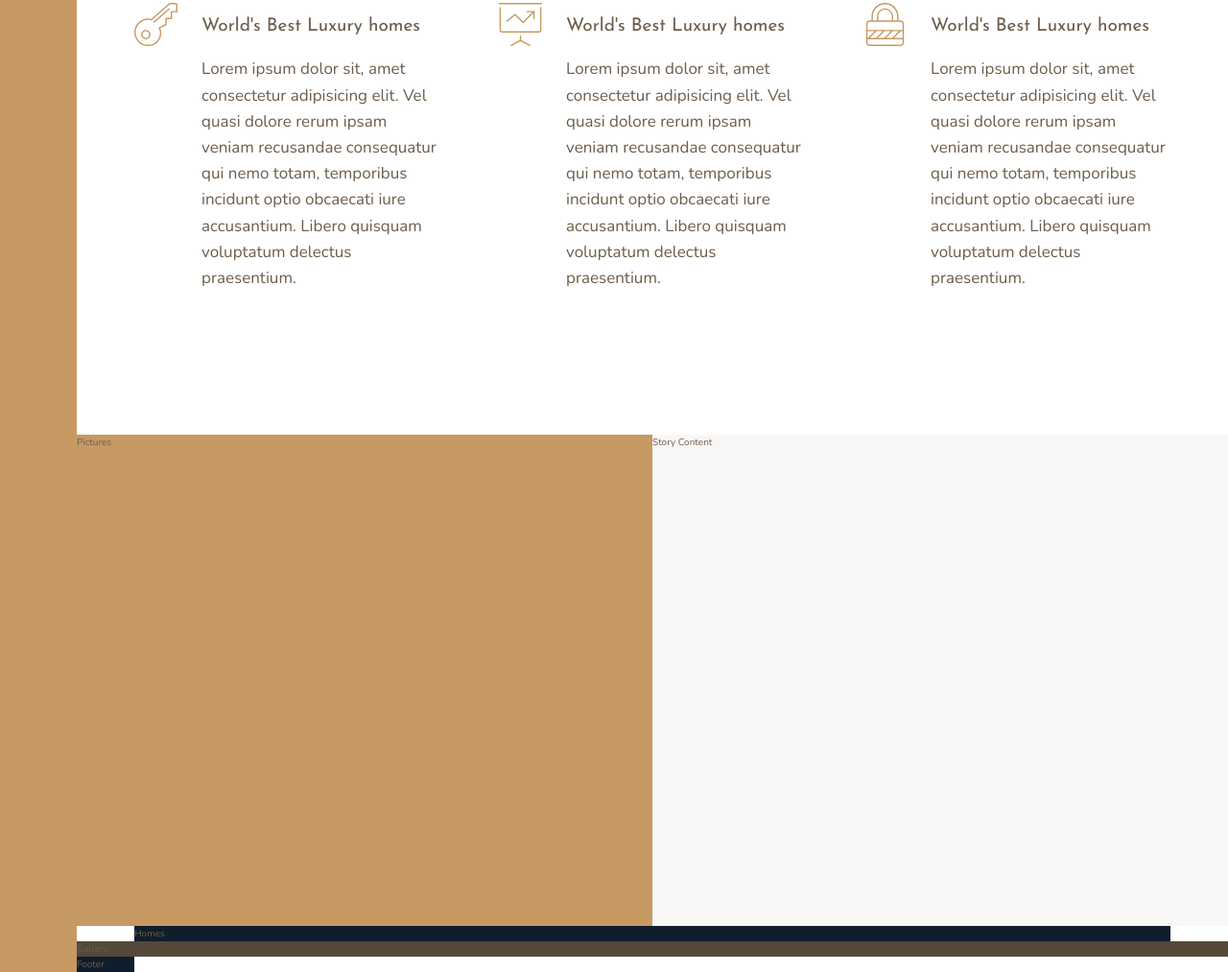
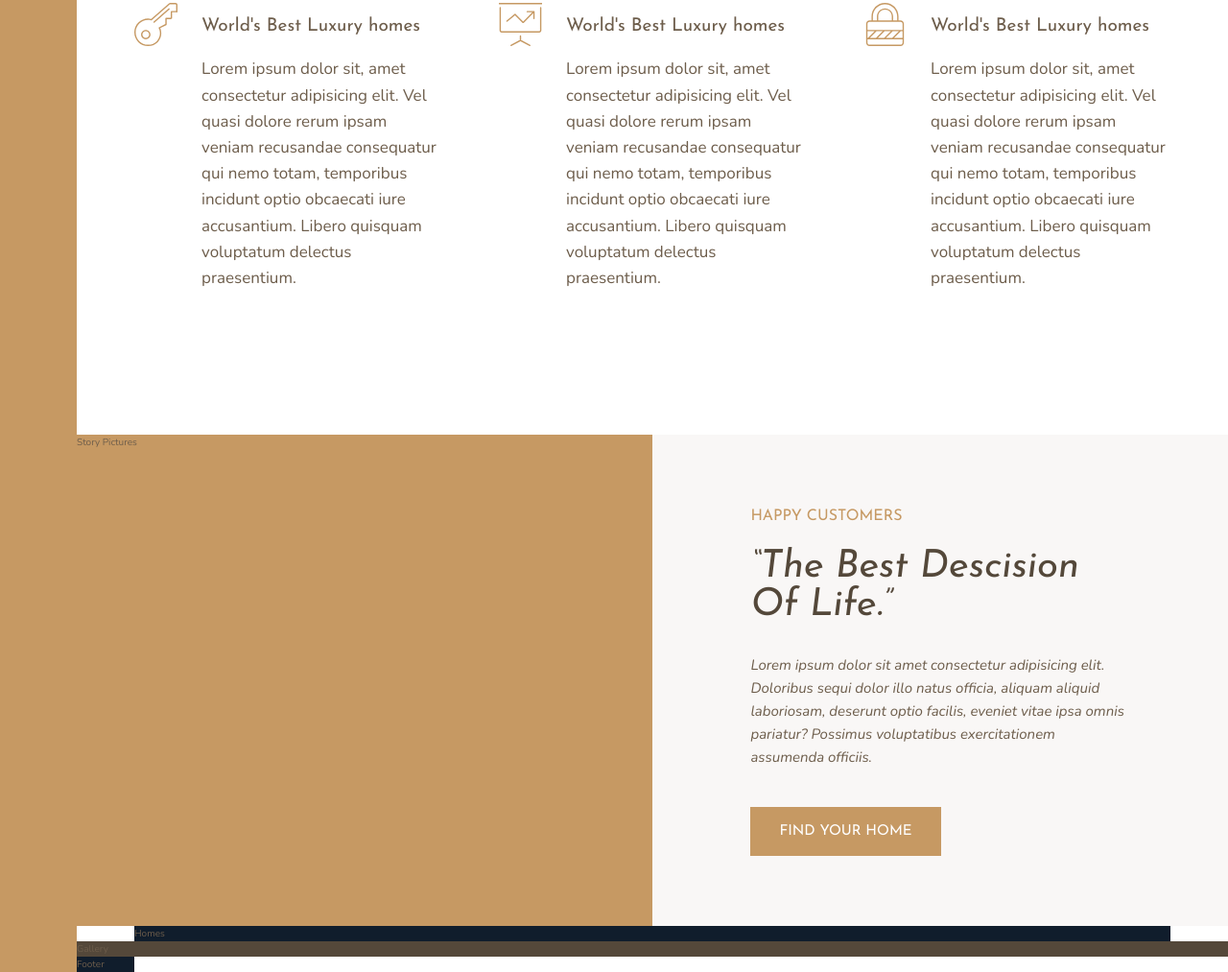
Before and after one commit to Nischay8/AdvancedCssProject, a website: page Nexter/index.html in a window 1280 px wide. Shown: the part 1127-2140 px from the top of the page at 96% size. Drawn offline with nearby package versions, Linux system fonts and the light colour scheme.

Commit message:
Added on 16 October 2023

```diff
--- a/Nexter/index.html
+++ b/Nexter/index.html
@@ -96,11 +96,16 @@
     </section>
 
     <div class="story__pictures">
-        Pictures
+        Story Pictures
     </div>
 
     <div class="story__content">
-        Story Content
+        <h3 class="heading-3 mb-sm">Happy Customers</h3>
+        <h2 class="heading-2 heading-2--dark mb-md">&ldquo;The Best Descision Of Life.&rdquo;</h2>
+        <p class="story__text">Lorem ipsum dolor sit amet consectetur adipisicing elit. Doloribus sequi dolor illo natus
+            officia, aliquam aliquid laboriosam, deserunt optio facilis, eveniet vitae ipsa omnis pariatur? Possimus
+            voluptatibus exercitationem assumenda officiis.</p>
+        <button class="btn">Find Your Home</button>
     </div>
 
     <section class="homes">
--- a/Nexter/sass/_story.scss
+++ b/Nexter/sass/_story.scss
@@ -10,5 +10,23 @@
     &__content {
         background-color: $color-grey-light-1;
         grid-column: col-start 5 / full-end;
+
+        padding: 6rem 8vw;
+
+        // display: flex;
+        // flex-direction: column;
+        // justify-content: center;
+        // align-items: flex-start;
+
+        display: grid;
+        align-content: center;
+        justify-items: start;
+    }
+
+
+    &__text {
+        font-size: 1.5rem;
+        font-style: italic;
+        margin-bottom: 4rem;
     }
 }
--- a/Nexter/sass/_typography.scss
+++ b/Nexter/sass/_typography.scss
@@ -9,10 +9,25 @@
 
 .heading-2 {
     @extend %heading;
+    font-size: 4rem;
+    font-style: italic;
+    line-height: 1;
+
+
+    &--light {
+        color: $color-grey-light-1;
+    }
+
+    &--dark {
+        color: $color-grey-dark-1;
+    }
 }
 
 .heading-3 {
     @extend %heading;
+    font-size: 1.6rem;
+    color: $color-primary;
+    text-transform: uppercase;
 }
 
 .heading-4 {
@@ -27,3 +42,38 @@
         color: $color-grey-dark-1;
     }
 }
+
+.btn {
+    background-color: $color-primary;
+    color: #fff;
+    border: none;
+    border-radius: 0;
+    font-family: $font-display;
+    font-size: 1.5rem;
+    text-transform: uppercase;
+    padding: 1.8rem 3rem;
+    cursor: pointer;
+    transition: all .2s;
+
+    &:hover {
+        background-color: $color-primary-dark;
+
+    }
+}
+
+
+.mb-sm {
+    margin-bottom: 2rem;
+}
+
+.mb-md {
+    margin-bottom: 3rem;
+}
+
+.mb-lg {
+    margin-bottom: 4rem;
+}
+
+.mb-hg {
+    margin-bottom: 8rem;
+}
```
Also changed, not shown: Nexter/css/style.css.
